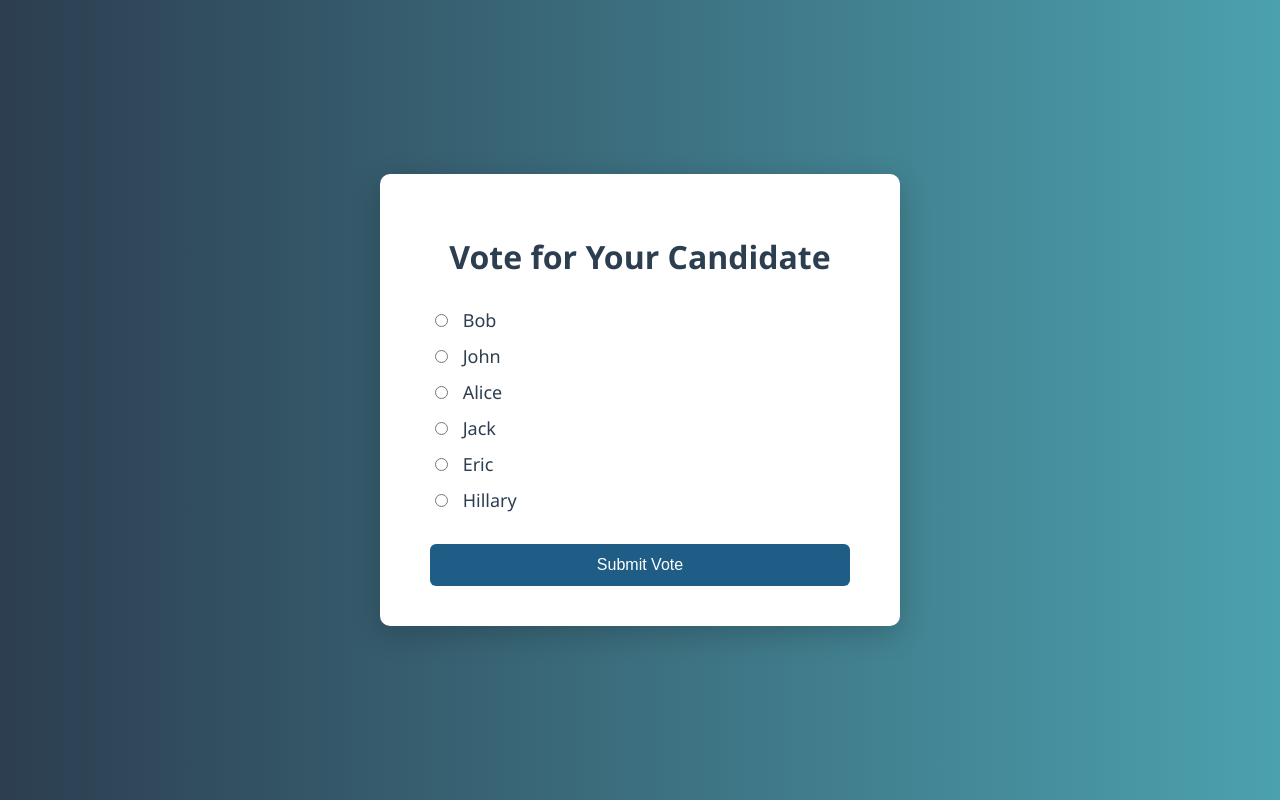
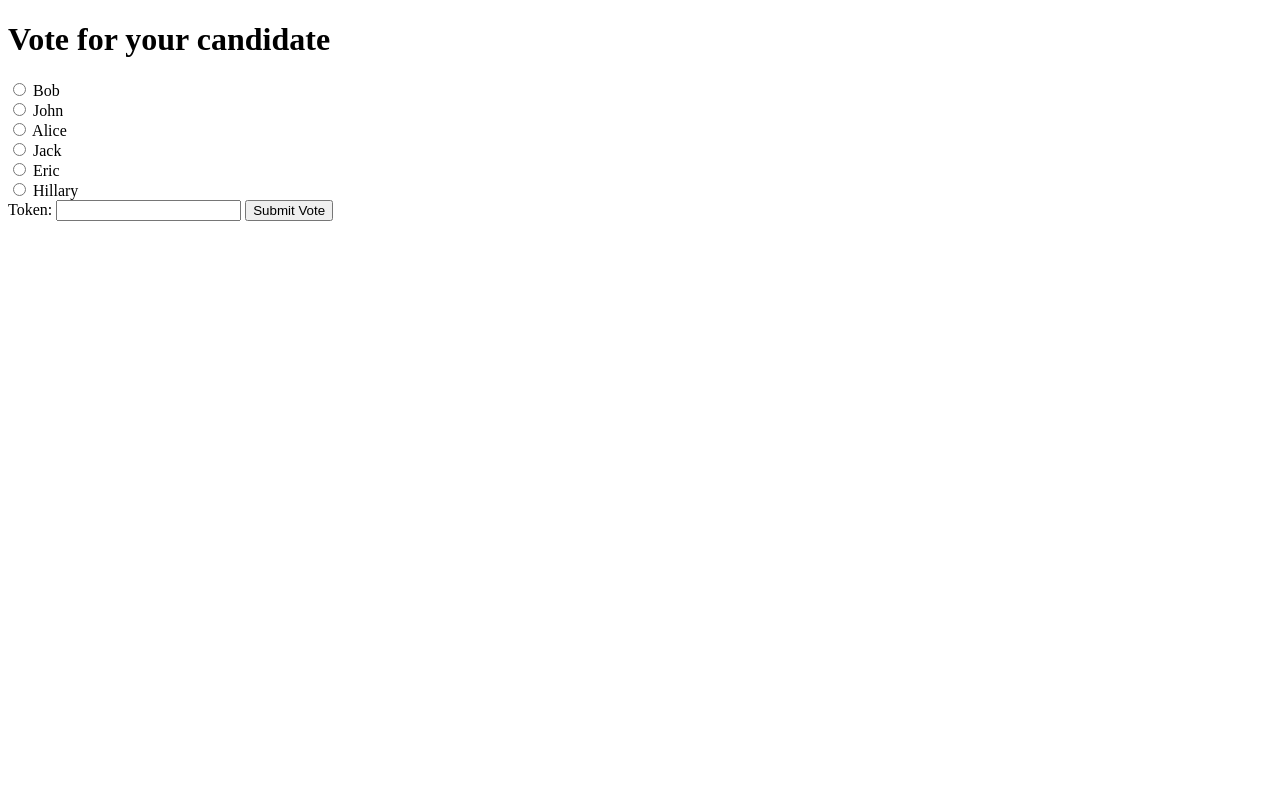
Before and after one commit to Noam-Barzilay/Voting-System, a Flask app: page /vote/1 in a window 1280 px wide. Run offline with Flask 3, Linux system fonts and the light colour scheme.

Commit message:
no style Update vote.html

```diff
--- a/templates/vote.html
+++ b/templates/vote.html
@@ -1,74 +1,25 @@
 <!DOCTYPE html>
-<html lang="en">
+
 <head>
-  <meta charset="UTF-8">
-  <title>Vote</title>
-  <style>
-    body {
-      margin: 0;
-      height: 100vh;
-      background: linear-gradient(to right, #2c3e50, #4ca1af);
-      display: flex;
-      justify-content: center;
-      align-items: center;
-      font-family: 'Segoe UI', Tahoma, Geneva, Verdana, sans-serif;
-      color: white;
-    }
+    <title>VOTING 2025</title>
+</head>
 
-    .box {
-      background: white;
-      padding: 40px 50px;
-      border-radius: 10px;
-      box-shadow: 0px 8px 30px rgba(0, 0, 0, 0.2);
-      color: #2c3e50;
-      text-align: left;
-      width: 420px;
-    }
+<body>
+    <h1>Vote for your candidate</h1>
 
-    .box h1 {
-      text-align: center;
-      margin-bottom: 30px;
-    }
+    <form action="/vote/{{ user_id }}" method="post">
+        <input type="radio" name="option" value="Bob" required> Bob<br>
+        <input type="radio" name="option" value="John"> John<br>
+        <input type="radio" name="option" value="Alice"> Alice<br>
+        <input type="radio" name="option" value="Jack"> Jack<br>
+        <input type="radio" name="option" value="Eric"> Eric<br>
+        <input type="radio" name="option" value="Hillary"> Hillary<br>
 
-    label {
-      display: block;
-      margin: 12px 0;
-      font-size: 18px;
-    }
+        <label for="token_verify">Token:</label>
+        <input type="text" id="token_verify" name="token" required>
 
-    input[type="radio"] {
-      margin-right: 10px;
-    }
+        <button type="submit">Submit Vote</button>
+    </form>
+</body>
 
-    button {
-      width: 100%;
-      padding: 12px;
-      background-color: #1f5d87;
-      color: white;
-      border: none;
-      border-radius: 6px;
-      font-size: 16px;
-      cursor: pointer;
-      margin-top: 20px;
-    }
-
-    button:hover {
-      background-color: #14405e;
-    }
-  </style>
-</head>
-<body>
-  <div class="box">
-    <h1>Vote for Your Candidate</h1>
-    <form action="/vote/{{ user_id }}" method="post">
-      <label><input type="radio" name="option" value="Bob" required> Bob</label>
-      <label><input type="radio" name="option" value="John"> John</label>
-      <label><input type="radio" name="option" value="Alice"> Alice</label>
-      <label><input type="radio" name="option" value="Jack"> Jack</label>
-      <label><input type="radio" name="option" value="Eric"> Eric</label>
-      <label><input type="radio" name="option" value="Hillary"> Hillary</label>
-      <button type="submit">Submit Vote</button>
-    </form>
-  </div>
-</body>
 </html>
```
